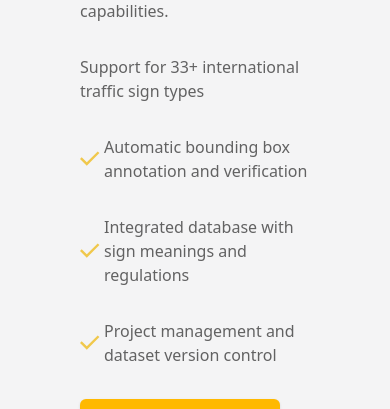
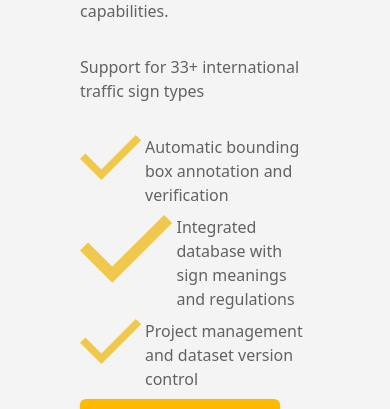
Before and after one commit to RiRith69/Traffic-Sign-Detection-and-Classification, a React (Vite) app in the folder Frontend/: page / in a window 390 px wide. Shown: the part 4020-4429 px from the top of the page. Built offline with nearby package versions, Linux system fonts and the light colour scheme.

Commit message:
Revert "Rith"

```diff
--- a/Frontend/src/pages/Home.jsx
+++ b/Frontend/src/pages/Home.jsx
@@ -150,15 +150,15 @@ function Home() {
 
           <p>Support for 33+ international traffic sign types</p>
           <p className="flex gap-0.5">
-            <img src={check} alt="check" className="w-5 mr-0.5" />
+            <img src={check} alt="check" />
             Automatic bounding box annotation and verification
           </p>
           <p className="flex gap-0.5">
-            <img src={check} alt="check " className="w-5 mr-0.5" />
+            <img src={check} alt="check" />
             Integrated database with sign meanings and regulations
           </p>
           <p className="flex gap-0.5">
-            <img src={check} alt="check" className="w-5 mr-0.5"/>
+            <img src={check} alt="check" />
             Project management and dataset version control
           </p>
           <motion.div whileHover={{ scale: 1.05 }} className="inline-block">
--- a/Frontend/src/pages/SignInfo.jsx
+++ b/Frontend/src/pages/SignInfo.jsx
@@ -46,7 +46,7 @@ export default function SignInfo() {
         animate={{ opacity: 1, y: 0 }}
         transition={{ duration: 0.5 }}
       >
-        <div className="text-6xl sm:text-7xl font-bold text-gray-900">
+        <div className="text-7xl font-bold text-gray-900">
           Explore Information <br /> About Signs
         </div>
         <p className="text-gray-500 mt-6 max-w-2xl mx-auto">
```
